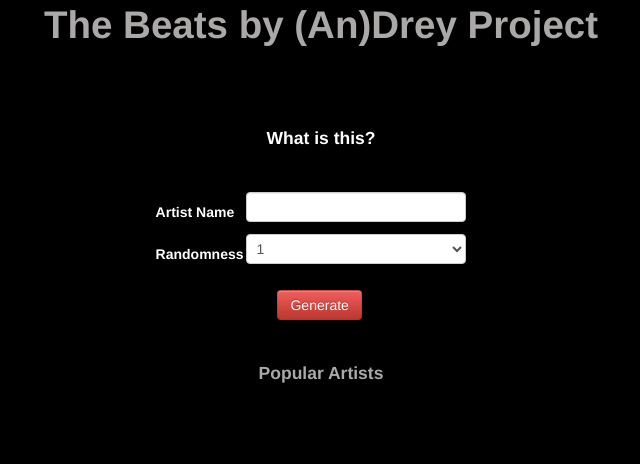
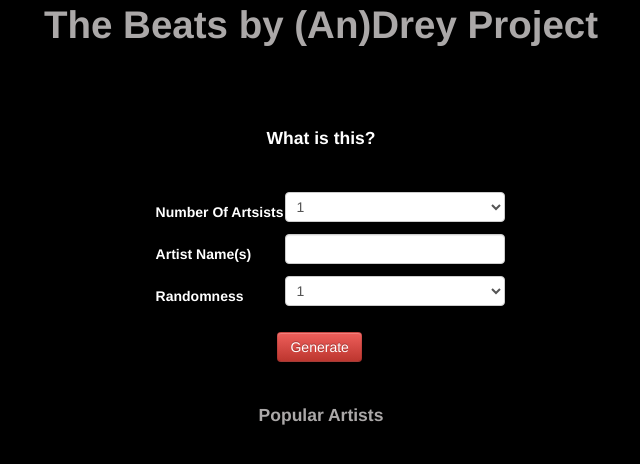
Before and after one commit to samuelhopkins/BeatsByAndrey, a Django app: page / in a window 1280 px wide. Shown: the top 464 px of the page, without its empty margins (319-959 px from the left). Run offline with Django 3.2, Linux system fonts and the light colour scheme; data that the repository does not hold is empty; parts of the project's set-up code (start-up, migrations or seed data) failed here and were passed over.

Commit message:
Added support for artist mashups

```diff
--- a/Generator/static/Generator/css/index.css
+++ b/Generator/static/Generator/css/index.css
@@ -107,6 +107,15 @@ ul {
 	margin-top: 10px;
 }
 
+#names{
+	margin: 0px;
+
+}
+
+li {
+	list-style-type: none;
+}
+
 #available>ul>li {
 	color: #da4f49;
 	list-style-type: none;
--- a/Generator/static/Generator/js/Generator-ajax.js
+++ b/Generator/static/Generator/js/Generator-ajax.js
@@ -21,6 +21,14 @@ $(document).ready(function() {
 	get_List();
 	window.setInterval(function(){ get_List(); console.log("go");}, 10000);
 $('#form-button').click(function() {
+	var artist_names=[]
+	var listItems=$('#names li input');
+	listItems.each(function(input){
+		console.log($(this).val());
+		artist_names.push($(this).val());
+	});
+	artist_names=artist_names.join();
+	console.log(artist_names)
 	var artist= $('#artist_name').val();
 	var strength= $('#strength').val();
 	$('#song').hide();
@@ -31,7 +39,7 @@ $('#form-button').click(function() {
 	$('#loading-block').html("Please be patient while we generate a song.");
 	$('#loader').show();
 	$('#back').prop("disabled",true);
-	$.get("generated/", { "artist_name" : artist, "strength" : strength},
+	$.get("generated/", { "artist_names" : artist_names, "strength" : strength},
 		function(data){
 			var lyrics=data.substring(1, data.length-1);
 			if (lyrics.length < 30)
@@ -77,7 +85,32 @@ get_List()
 
 $('#availableList').on('click','li.populars', function(){
 	var name=$(this).text();
-	$("#artist_name").val(name);
+	for (i=0;i<3;i++){
+		var element="#artist_name"+i.toString();
+		if ($(element).val()=="")
+		{
+			$(element).val(name);
+			return
+		};
+	};
 });
 
+	$("#artist_name").each(function(i){
+		if ($(this).val()=="")
+		{
+			$(this).val(name)
+			return
+		}
+	});
+
+$('#artists_number').change(function(){
+	$('#names').empty();
+	var num=$(this).val();
+	for (i=0; i<num; i++)
+	{
+		var id="artist_name"+i.toString();
+		var input='<li><input id="'+id+'" class="style-1" type="text" name="artist_name"></li>';
+		$('#names').append(input);
+	}
 });
+});
--- a/Generator/templates/Generator/index.html
+++ b/Generator/templates/Generator/index.html
@@ -27,8 +27,20 @@
 <form  method="post" id="post-form">
 	<table>
 		<tr>
-	<td><label for="artist"><h5>Artist Name</h5></label></td>
-	<td><input id="artist_name" class="style-1" type="text" name="artist_name"></td>
+			<td><label for="artists_number"><h5>Number Of Artsists</h5></label></td>
+			<td><select id="artists_number" name="artists_number">
+				<option value="1">1</option>
+				<option value="2">2</option>
+				<option value="3">3</option>
+			</select>
+			</td>
+		</tr>
+	<td><label for="artist"><h5>Artist Name(s)</h5></label></td>
+	<td>
+	<ul id="names">
+	<li><input id="artist_name" class="style-1" type="text" name="artist_name"></li>
+	</ul>
+</td>
 </tr>
 <tr>
 	<td><label for="strength"> <h5>Randomness </h5></label></td>
--- a/Generator/views.py
+++ b/Generator/views.py
@@ -50,18 +50,22 @@ def create_thread(name):
 def generated(request):
 		model=0
 		threads=[]
+		lyrics_list=[]
 		context=RequestContext(request)
 		strength=request.GET['strength']
-		artist_name_upper=request.GET['artist_name']
-		artist_name=artist_name_upper.lower()
-		try:
-			model=Artist.objects.get(name=artist_name)
-		except Artist.DoesNotExist:
-			create_thread(artist_name)
-			print "not exist"
-			return HttpResponse(json.dumps(unicode(artist_name),ensure_ascii=False).encode('utf8'))
-		print model
-		lyrics_list=list(json.loads(model.lyric_list))
+		artist_names=request.GET['artist_names']
+		artist_names=artist_names.split(',')
+		for name in artist_names:
+			artist_name=name.lower()
+			try:
+				model=Artist.objects.get(name=artist_name)
+			except Artist.DoesNotExist:
+				create_thread(artist_name)
+				print "not exist"
+				return HttpResponse(json.dumps(unicode(artist_name),ensure_ascii=False).encode('utf8'))
+			print model
+			lyrics_list+=list(json.loads(model.lyric_list))
+
 		existing=Generator(lyrics_list)
 		lyrics=existing.generate(250,int(strength))
 		splitstyle=noClosures(lyrics.split())
```
Also changed, not shown: 1 other file.
